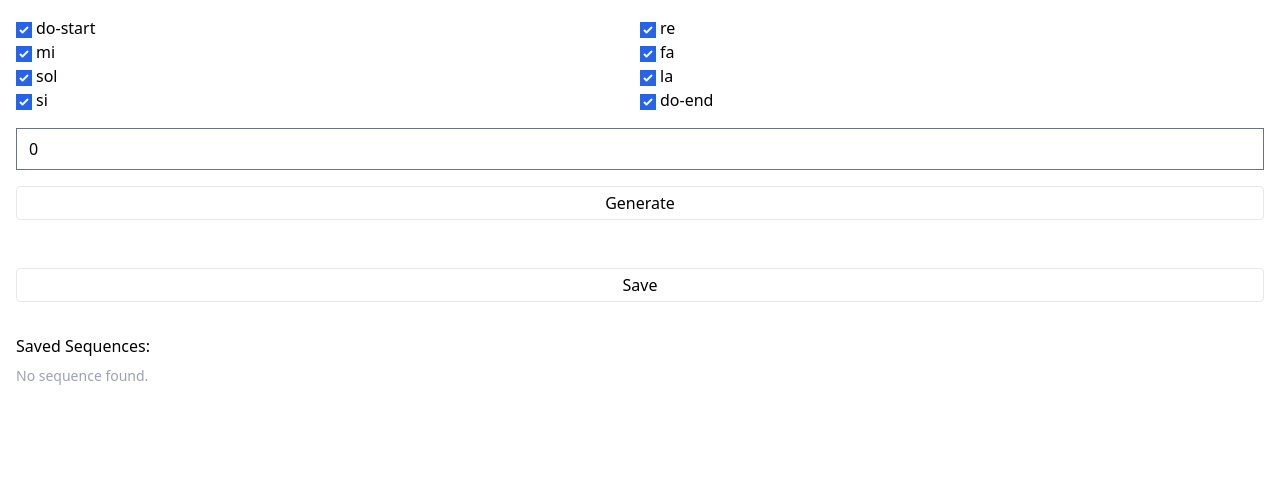
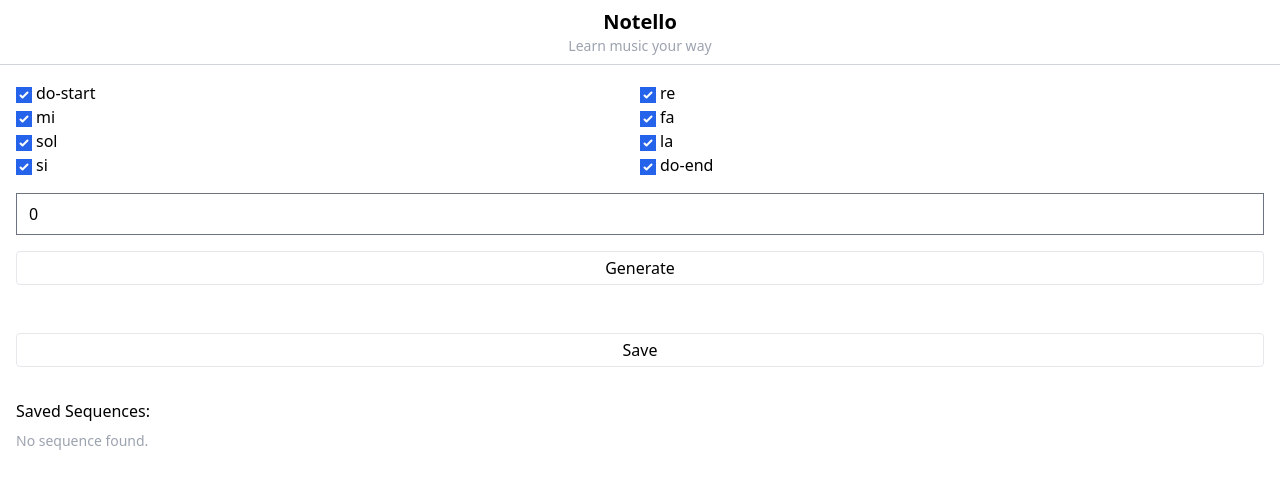
Before and after one commit to djawad98/notello, a Vue app: page / in a window 1280 px wide. Shown: the top 488 px of the page. Built offline with nearby package versions, Linux system fonts and the light colour scheme.

Commit message:
add header

```diff
--- a/src/views/HomeView.vue
+++ b/src/views/HomeView.vue
@@ -74,6 +74,10 @@ function deleteSequence(deletedSequence: Sequence) {
 
 <template>
   <main>
+    <div class="p-2 border-b border-gray-300">
+      <h1 class="text-center text-xl font-bold">Notello</h1>
+      <p class="text-center text-sm text-gray-400">Learn music your way</p>
+    </div>
     <div class="p-4 flex flex-col gap-4">
       <ul class="flex flex-wrap">
         <li v-for="note, i in allNotes" :key="i" class="block w-1/2">
```
